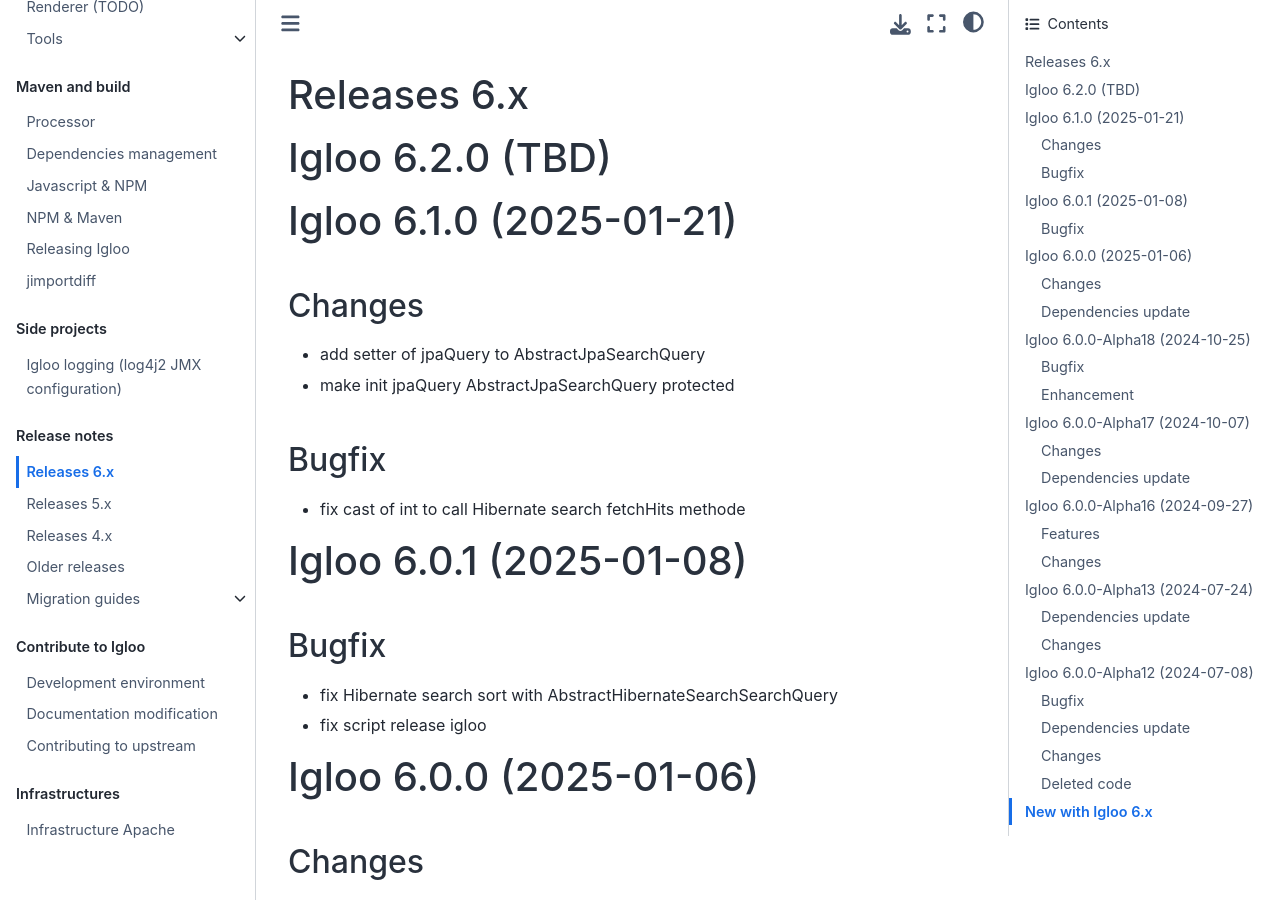
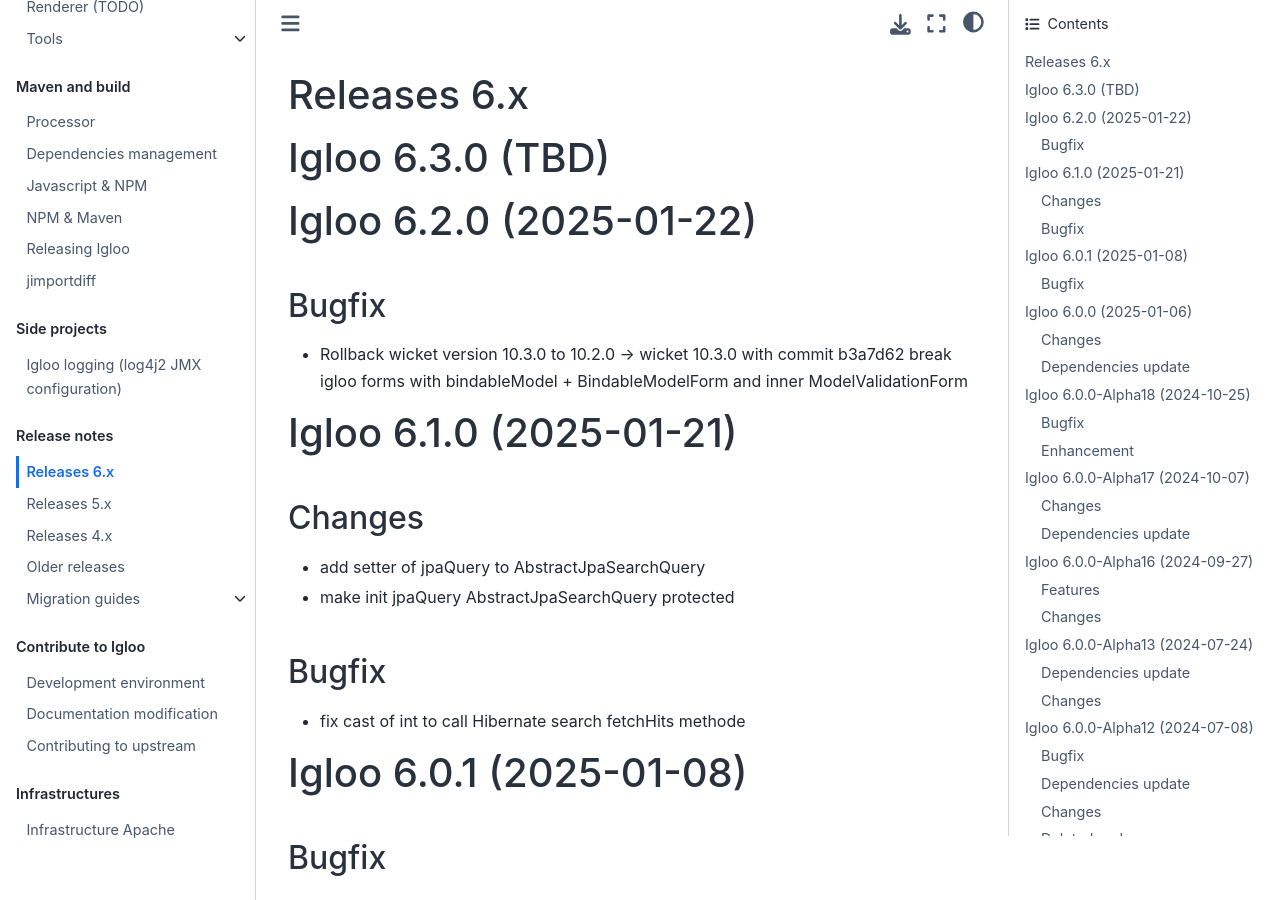
Before and after one commit to igloo-project/igloo-doc, a Sphinx documentation site: the page built from source/release-notes/releases-6.x.md, in a window 1280 px wide and 900 px high. Built offline with Sphinx 7.4.7 and the Sphinx Book theme 1.1.4, drawn with Linux system fonts in a browser that asks for light colours.

Commit message:
igloo 6.2.0

```diff
--- a/source/release-notes/releases-6.x.md
+++ b/source/release-notes/releases-6.x.md
@@ -1,6 +1,11 @@
 # Releases 6.x
 
-# Igloo 6.2.0 (TBD)
+# Igloo 6.3.0 (TBD)
+
+# Igloo 6.2.0 (2025-01-22)
+
+## Bugfix
+* Rollback wicket version 10.3.0 to 10.2.0 -> wicket 10.3.0 with commit b3a7d62 break igloo forms with bindableModel + BindableModelForm and inner  ModelValidationForm
 
 # Igloo 6.1.0 (2025-01-21)
 
```
